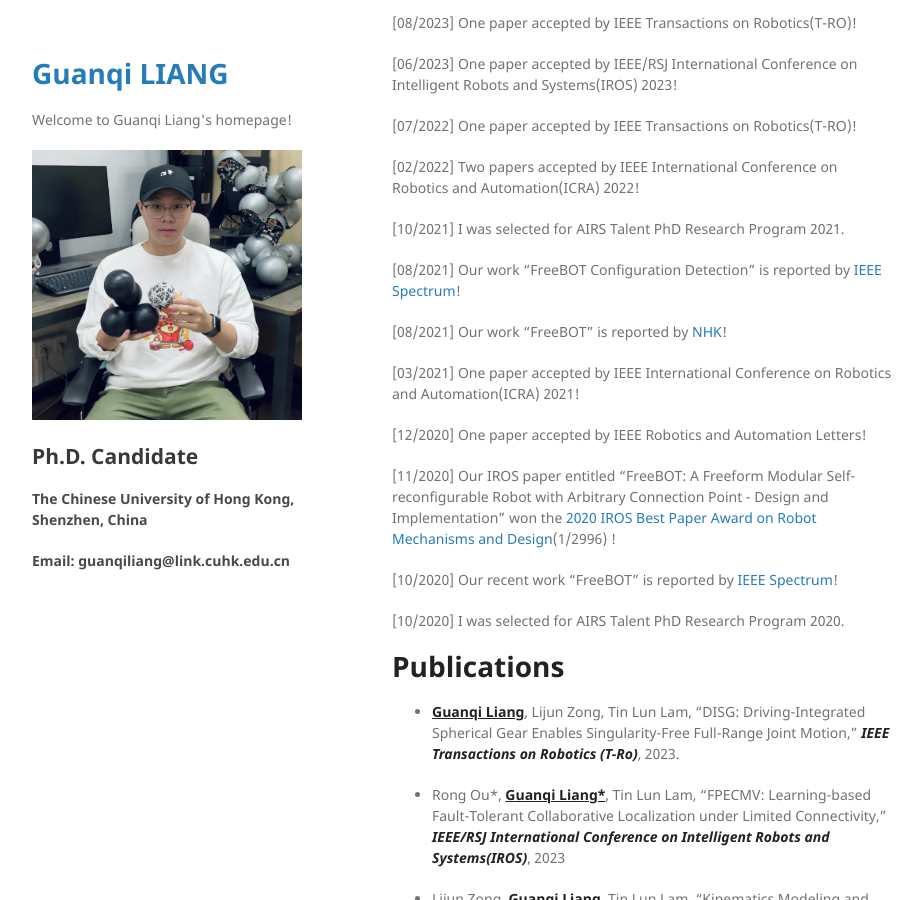
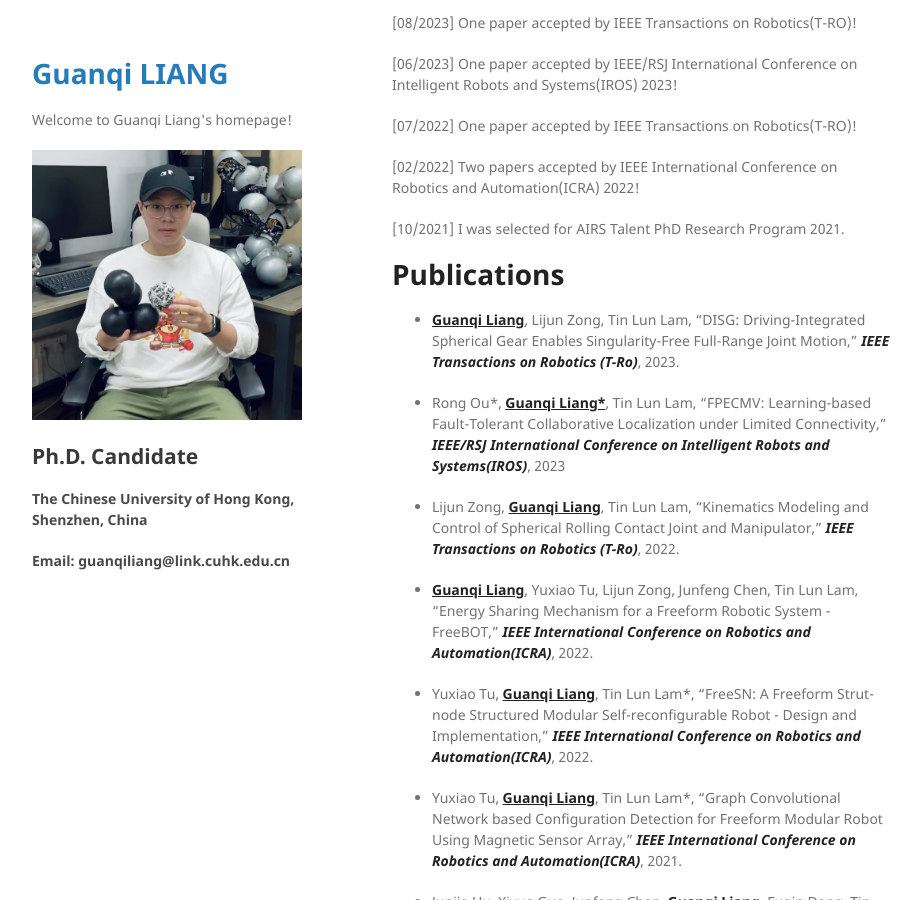
Before and after one commit to guanqiliang/guanqiliang.github.com, a Jekyll site: the page built from index.md, in a window 1280 px wide and 900 px high, scrolled down 272 px. Shown: the whole window, without its empty margins (178-1100 px from the left). Built offline with Jekyll 4.4.1, drawn with Linux system fonts in a browser that asks for light colours; our own code applies the rules of GitHub Pages for plain Markdown files.

Commit message:
Update index.md

```diff
--- a/index.md
+++ b/index.md
@@ -16,19 +16,6 @@ Hello, I am a 5th year Ph.D candidate, supervised by [Prof. Tin Lun LAM](https:/
 
 [10/2021] I was selected for AIRS Talent PhD Research Program 2021.
 
-[08/2021] Our work “FreeBOT Configuration Detection” is reported by [IEEE Spectrum](https://spectrum.ieee.org/video-friday-constant-gardener)!
-
-[08/2021] Our work “FreeBOT” is reported by [NHK](https://www.nhk.jp/p/ts/KZ9V71RXVZ/episode/te/LXLJ9VNPY6/)!
-
-[03/2021] One paper accepted by IEEE International Conference on Robotics and Automation(ICRA) 2021!
-
-[12/2020] One paper accepted by IEEE Robotics and Automation Letters!
-
-[11/2020] Our IROS paper entitled "FreeBOT: A Freeform Modular Self-reconfigurable Robot with Arbitrary Connection Point - Design and Implementation" won the [2020 IROS Best Paper Award on Robot Mechanisms and Design](https://www.ieee-ras.org/about-ras/latest-news/1767-iros-2020-award-recipients-honored)(1/2996) !
-
-[10/2020] Our recent work “FreeBOT” is reported by [IEEE Spectrum](https://spectrum.ieee.org/automaton/robotics/robotics-hardware/freebots-spheres-swarm-robots)!
-
-[10/2020] I was selected for AIRS Talent PhD Research Program 2020.
 
 
 # Publications
```
